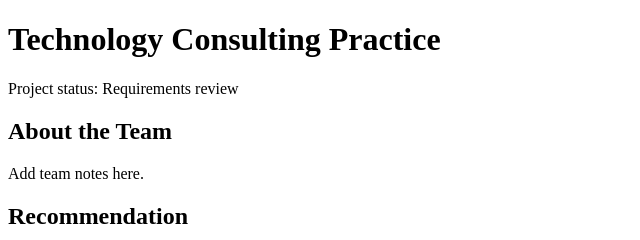
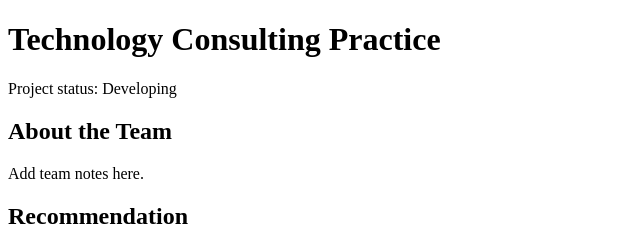
Before and after one commit to lmbreyer/Git_Practice_Starter, a plain HTML site: page index.html in a window 1280 px wide. Shown: the top 240 px of the page, 0-640 px from the left. Drawn offline with Linux system fonts and the light colour scheme.

Commit message:
Project status changed to developing

```diff
--- a/index.html
+++ b/index.html
@@ -6,7 +6,7 @@
   </head>
   <body>
     <h1>Technology Consulting Practice</h1>
-    <p id="status">Project status: Requirements review</p>
+    <p id="status">Project status: Developing</p>
     <section id="about">
       <h2>About the Team</h2>
       <p>Add team notes here.</p>
```
